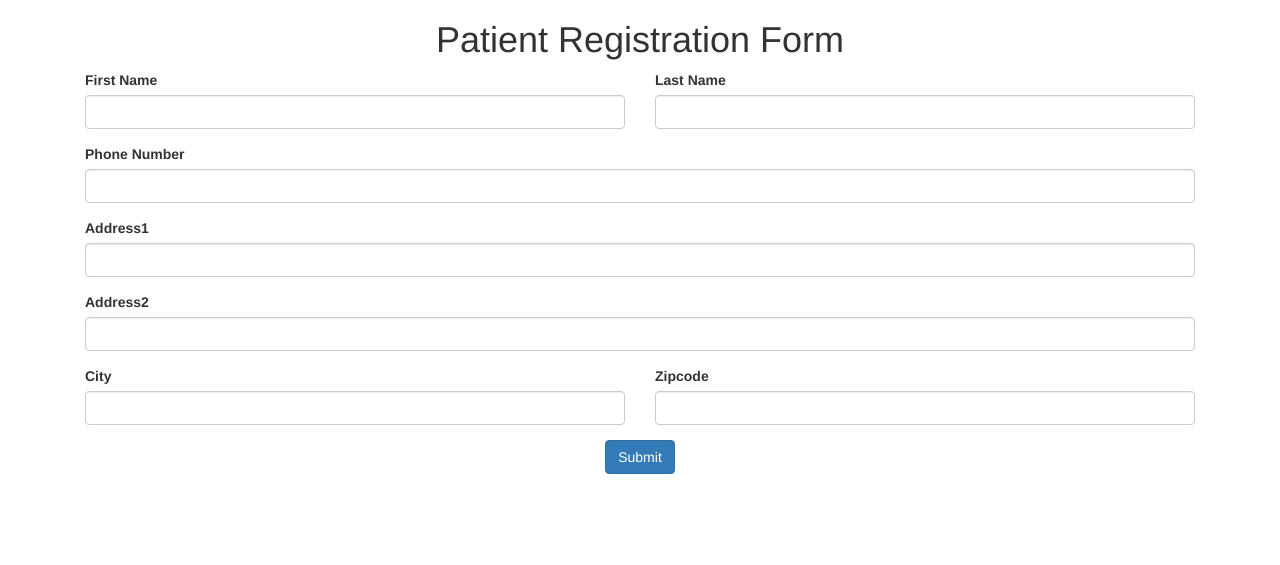
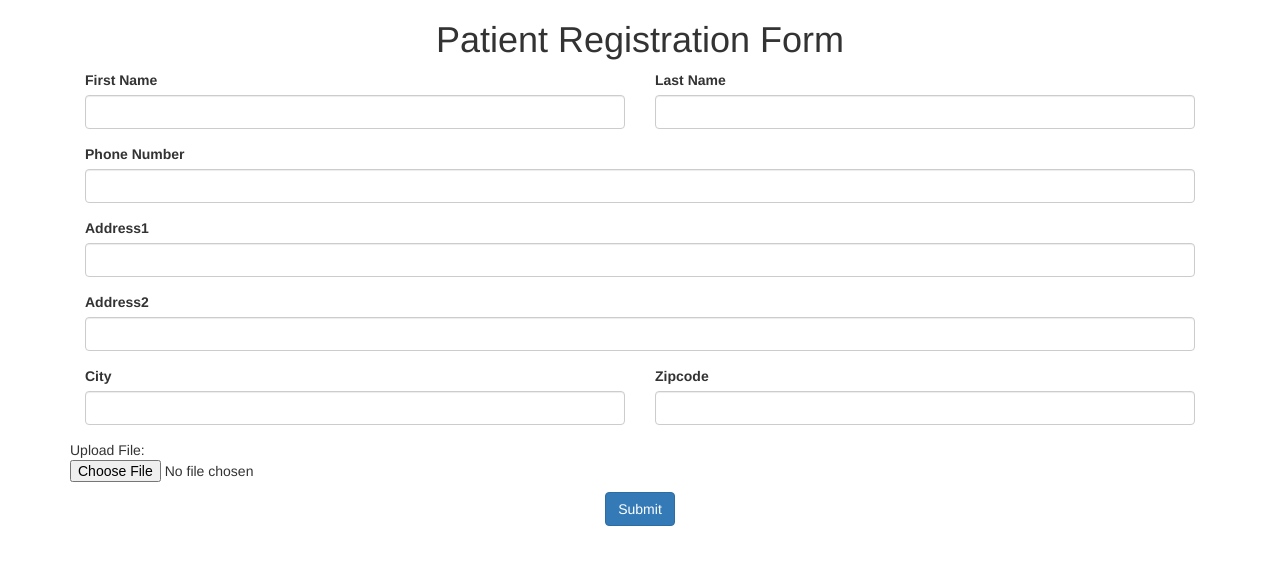
Before and after one commit to madhaviup/Dietician_Project, a Django app: page /core/ in a window 1280 px wide. Shown: the top 565 px of the page. Run offline with Django 3.2, Linux system fonts and the light colour scheme; some libraries are stand-ins or nearby versions.

Commit message:
uploading file

```diff
--- a/app/core/templates/registration.html
+++ b/app/core/templates/registration.html
@@ -17,7 +17,8 @@
 <div class="container" style="margin-bottom: 10px">
 
 
-<form method="post">
+<form enctype = "multipart/form-data" action="." method = "post" >
+    {% csrf_token %}
     <div class="form-row col-md-12 text-center">
         <h1> Patient Registration Form </h1>
     </div>
@@ -64,9 +65,9 @@
 <!--            <input type="file" id="myFile" name="filename">-->
 <!--            </div><br><br>-->
 <!--            <div>-->
-
-
-
+<div class="form-row">
+    <p>Upload File: <input type = "file" name = "filename" /></p>
+</div>
     <div class="form-row  text-center">
     <div >
         <button type="submit" class="btn btn-primary">Submit</button>
--- a/app/core/views.py
+++ b/app/core/views.py
@@ -2,9 +2,8 @@ from django.shortcuts import render
 from django.http import HttpResponse
 from django.template import loader
 
-
-
-# Create your views here.
 def index(request):
-    template = loader.get_template('registration.html')
-    return HttpResponse(template.render())
+    if request.method == 'POST':
+        uploaded_file = request.FILES['filename']
+        print(uploaded_file.name)
+    return render(request, 'registration.html')
--- a/requirements.txt
+++ b/requirements.txt
@@ -1,3 +1,5 @@
 Django>=3.2.4,<3.3
 djangorestframework>=3.12.4,<3.13
 weasyprint
+boto3
+django-storages
```
Also changed, not shown: app/app/settings.py (+8 -1 lines).
